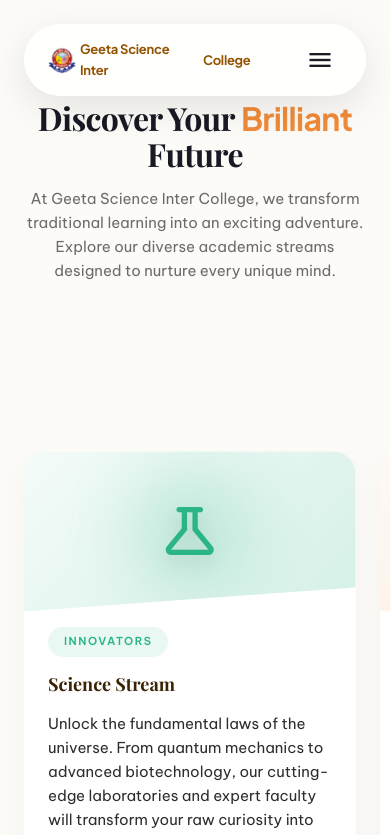
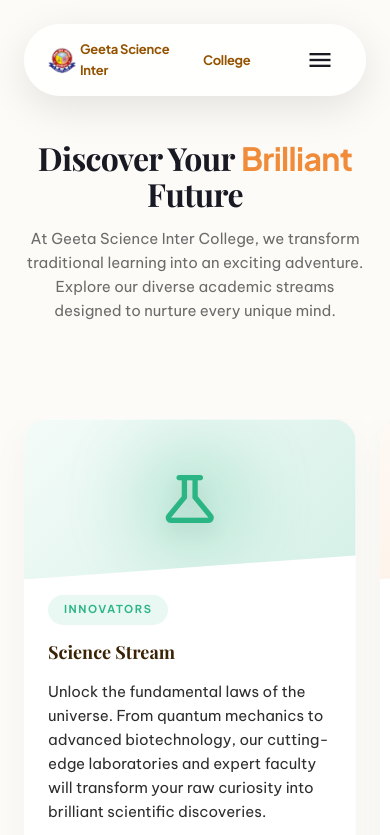
Before and after one commit to Subhampas1/geetascienceintercollege, a React (Vite) app: page /academics in a window 390 px wide. Shown: the top 835 px of the page. Built offline with nearby package versions, Linux system fonts and the light colour scheme; a web font is replaced by a local one.

Commit message:
Adjust gaps on mobile Academics page: increase top padding, decrease bottom gap to stream cards

```diff
--- a/src/pages/Academics.css
+++ b/src/pages/Academics.css
@@ -300,7 +300,8 @@
 }
 
 @media (max-width: 768px) {
-  .academics-header { padding: 100px 0 64px; }
+  .academics-header { padding: 140px 0 16px; }
+  .streams-bento-section { padding: 16px 0 60px; }
   .bento-grid { grid-template-columns: 1fr; }
   .stream-vertical-card, .competitive-support-card { grid-column: span 1; }
 
```
